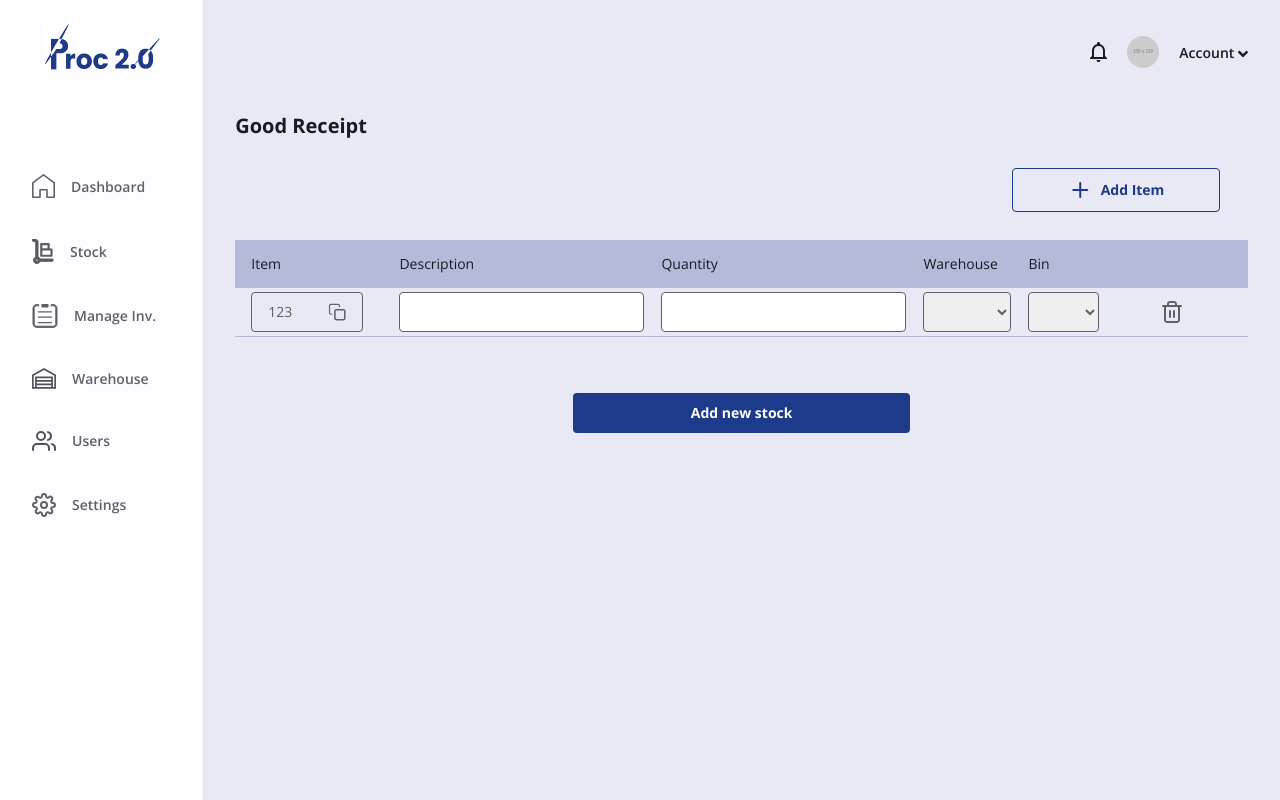
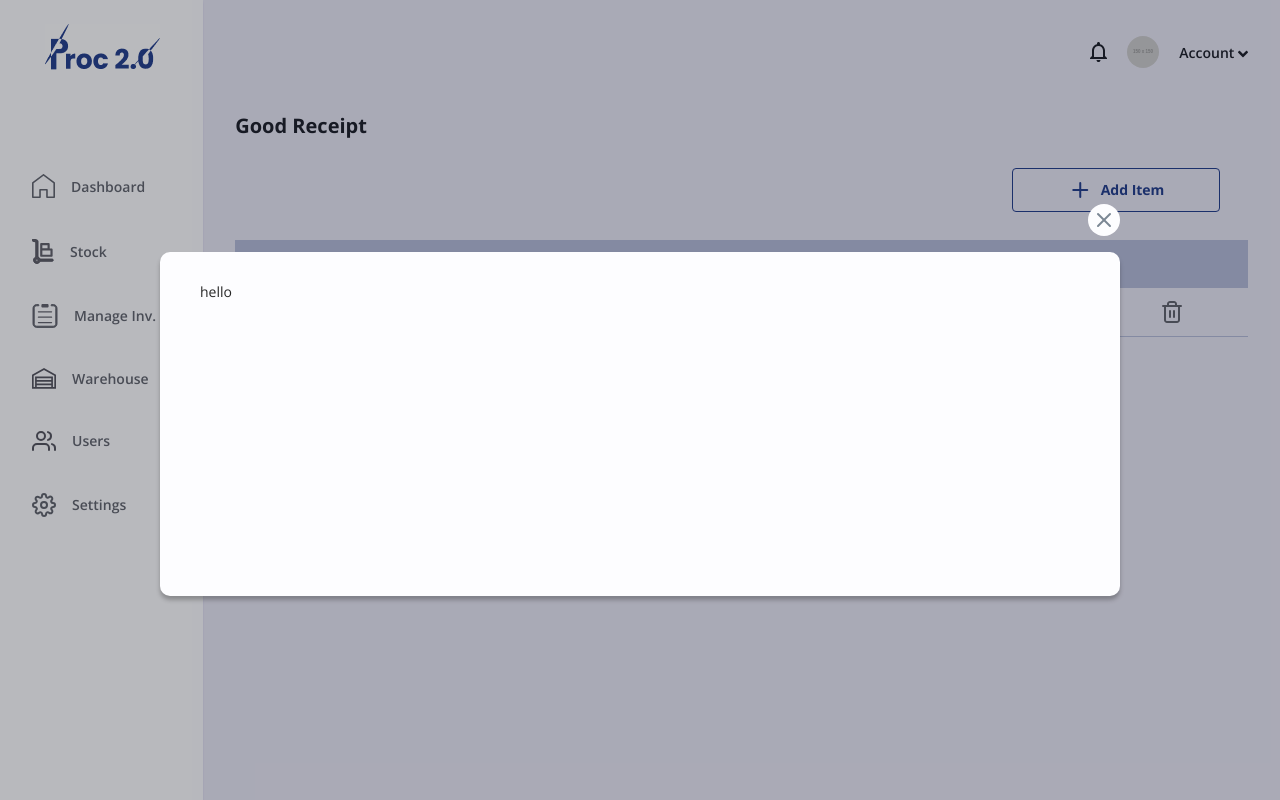
Before and after one commit to Mr-Malomz/invent, a Vue app: page /auth/goodreceipt in a window 1280 px wide. Built offline with nearby package versions, Linux system fonts and the light colour scheme.

Commit message:
modal layout setup

```diff
--- /dev/null
+++ b/src/assets/svg/MiniMenuClose.vue
@@ -0,0 +1,30 @@
+<template>
+  <svg
+    width="24"
+    height="24"
+    viewBox="0 0 24 24"
+    fill="none"
+    xmlns="http://www.w3.org/2000/svg"
+  >
+    <path
+      d="M18 6L6 18"
+      stroke="#7B8794"
+      stroke-width="2"
+      stroke-linecap="round"
+      stroke-linejoin="round"
+    />
+    <path
+      d="M6 6L18 18"
+      stroke="#7B8794"
+      stroke-width="2"
+      stroke-linecap="round"
+      stroke-linejoin="round"
+    />
+  </svg>
+</template>
+
+<script>
+import { defineComponent } from "vue";
+
+export default defineComponent({});
+</script>
--- /dev/null
+++ b/src/components/Modal.vue
@@ -0,0 +1,58 @@
+<template>
+  <div
+    class="h-screen w-screen bg-brand-black bg-opacity-30 z-30 top-0 fixed"
+    :class="isModal ? 'block' : 'hidden'"
+  >
+    <div
+      class="flex flex-col justify-center items-center h-full w-full open-nav"
+      @click="onClose"
+    >
+      <div class="flex justify-end w-11/12 lg:w-9/12 2xl:w-6/12">
+        <button
+          class="h-8 w-8 mb-4 bg-brand-white rounded-full flex justify-center items-center"
+          @click="handleModalClose()"
+        >
+          <mini-menu-close />
+        </button>
+      </div>
+      <section
+        class="w-11/12 lg:w-9/12 2xl:w-6/12 bg-brand-white bg-wrap flex justify-center items-center"
+      >
+        <div class="w-11/12 h-5/6">
+          <slot></slot>
+        </div>
+      </section>
+    </div>
+  </div>
+</template>
+
+<script lang="ts">
+import MiniMenuClose from "@/assets/svg/MiniMenuClose.vue";
+import { defineComponent } from "vue";
+
+export default defineComponent({
+  components: { MiniMenuClose },
+
+  props: {
+    isModal: Boolean,
+    handleModalClose: Function,
+    handleModalOpen: Function,
+  },
+
+  methods: {
+    onClose(e: Event) {
+      const target = e.target as HTMLDivElement;
+      if (target.classList.contains("open-nav")) {
+        this.handleModalClose!();
+      }
+    },
+  },
+});
+</script>
+<style lang="scss" scoped>
+.bg-wrap {
+  box-shadow: 0px 4px 4px rgba(0, 0, 0, 0.25);
+  border-radius: 10px;
+  min-height: 21.5rem;
+}
+</style>
--- a/src/views/auth/GoodReceipt.vue
+++ b/src/views/auth/GoodReceipt.vue
@@ -73,7 +73,7 @@
           </td>
           <td class="pl-4 text-sm text-brand-grey">
             <div class="w-28 flex justify-center">
-              <delete-icon class="cursor-pointer" @click="removeForm(i)"/>
+              <delete-icon class="cursor-pointer" @click="removeForm(i)" />
             </div>
           </td>
         </tr>
@@ -85,6 +85,13 @@
       </div>
     </form>
   </layout>
+  <modal
+    :isModal="isModal"
+    :handleModalClose="handleModalClose"
+    :handleModalOpen="handleModalOpen"
+  >
+    hello
+  </modal>
 </template>
 
 <script lang='ts'>
@@ -94,6 +101,7 @@ import Button from "@/components/Button.vue";
 import InputField from "@/components/Input.vue";
 import InputButton from "@/components/InputButton.vue";
 import Layout from "@/components/Layout.vue";
+import Modal from "@/components/Modal.vue";
 import OutlineLink from "@/components/OutlineLink.vue";
 import TableGeneric from "@/components/TableGeneric.vue";
 import { defineComponent } from "vue";
@@ -108,6 +116,7 @@ export default defineComponent({
     Button,
     OutlineLink,
     PlusIcon,
+    Modal,
   },
 
   data: () => ({
@@ -120,6 +129,7 @@ export default defineComponent({
         bin: "",
       },
     ],
+    isModal: true,
   }),
 
   methods: {
@@ -127,11 +137,13 @@ export default defineComponent({
       e.preventDefault();
       console.log(this.inputs);
     },
+
     handleChange(text: string) {
       for (let index = 0; index < this.inputs.length; index++) {
         this.inputs[index].item = text;
       }
     },
+
     addToForm() {
       this.inputs.push({
         item: "",
@@ -141,8 +153,17 @@ export default defineComponent({
         bin: "",
       });
     },
+
     removeForm(id: number) {
       this.inputs = this.inputs.filter((input, i) => i !== id);
+    },
+
+    handleModalClose() {
+      this.isModal = false;
+    },
+
+    handleModalOpen() {
+      this.isModal = true;
     },
   },
 });
```
